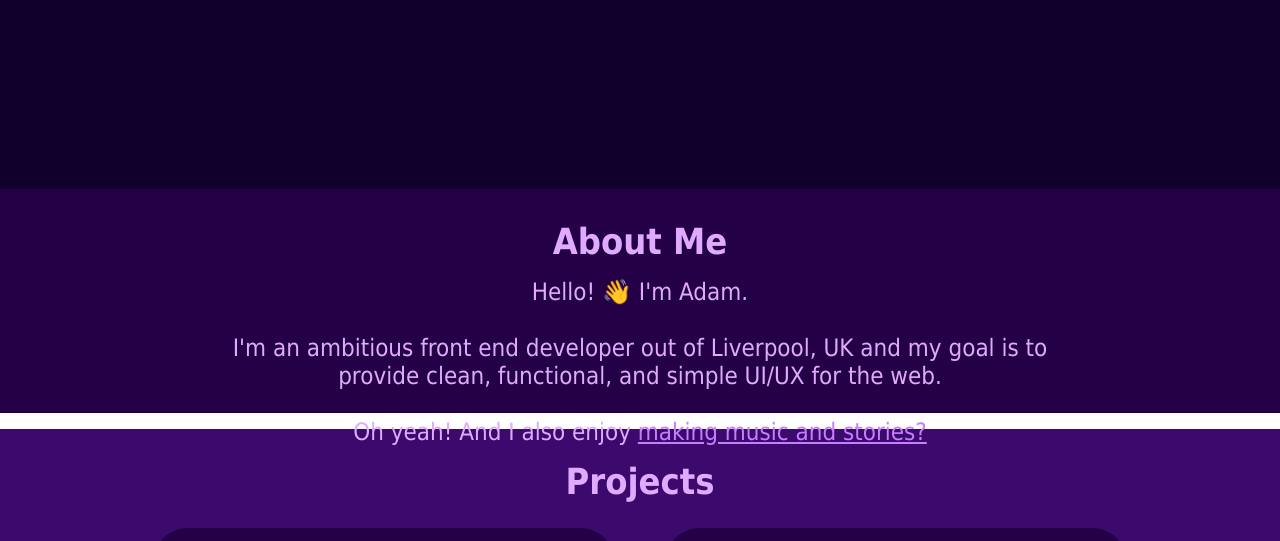
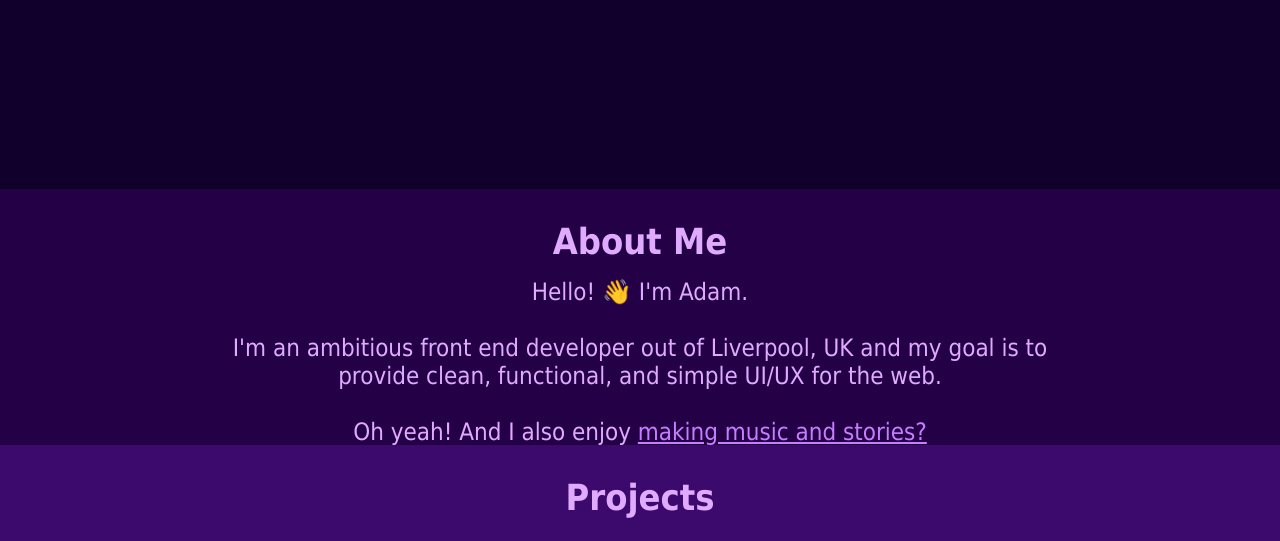
Before and after one commit to TheAdamHayes/frontend-portfolio, a plain HTML site: page index.html in a window 1280 px wide. Shown: the part 611-1152 px from the top of the page. Drawn offline with Linux system fonts and the light colour scheme.

Commit message:
Update style.css

```diff
--- a/style.css
+++ b/style.css
@@ -174,8 +174,7 @@
 /* About Section */
 #about {
   background-color: #240046;
-  height: 28vh;
-  margin-bottom: 16px;
+  height: 32vh;
 }
 
 .h-divider {
```
